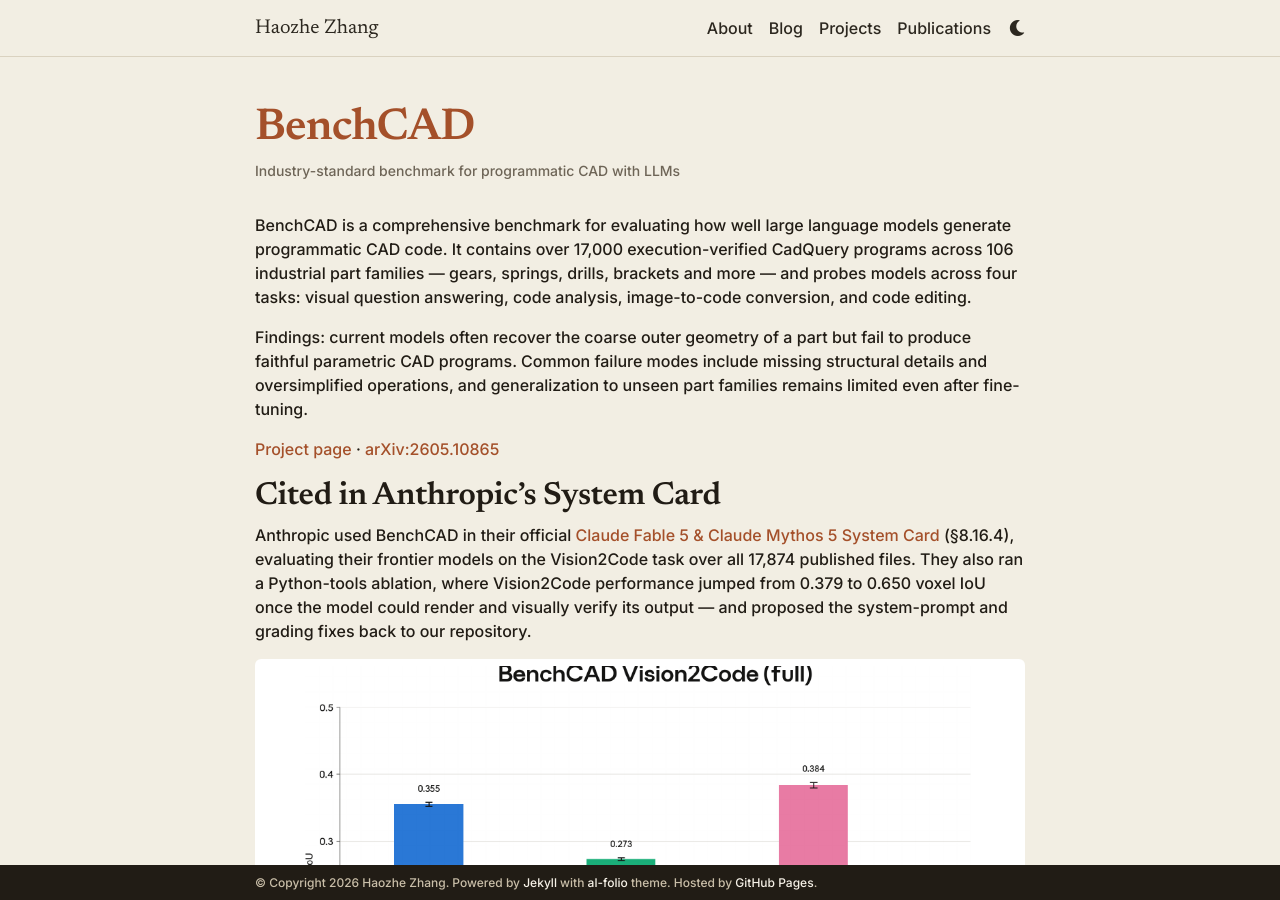
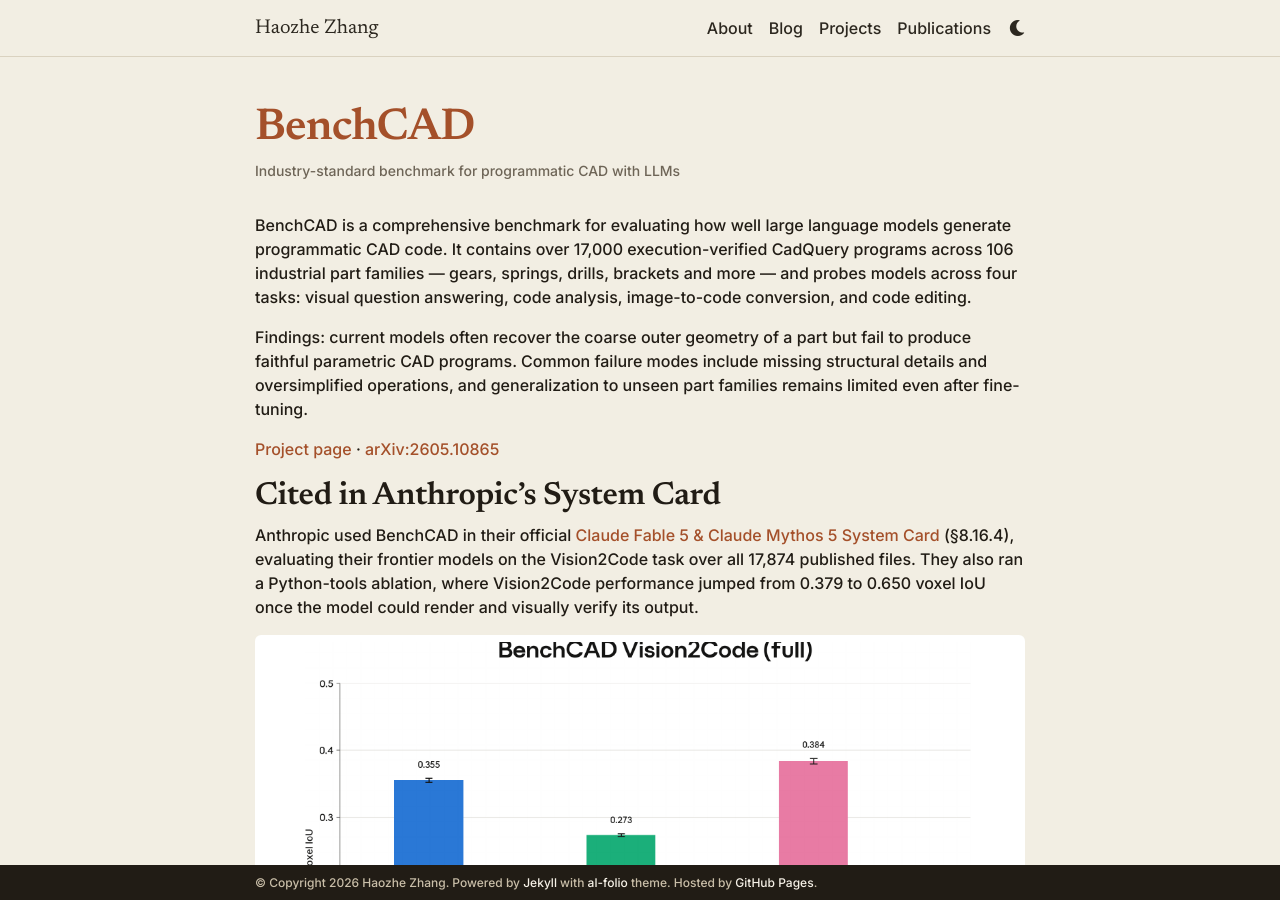
Before and after one commit to HaozheZhang6/HaozheZhang6.github.io, a Jekyll site: the page built from _projects/1_project.md, in a window 1280 px wide and 900 px high. Built offline with Jekyll 4.4.1, drawn with Linux system fonts in a browser that asks for light colours; a style sheet for code colours, icons or effects is not loaded.

Commit message:
BenchCAD project page: drop the system-prompt/grading note

```diff
--- a/_projects/1_project.md
+++ b/_projects/1_project.md
@@ -16,7 +16,7 @@
 
 ## Cited in Anthropic's System Card
 
-Anthropic used BenchCAD in their official [Claude Fable 5 &amp; Claude Mythos 5 System Card](https://www-cdn.anthropic.com/2f9323abbcc4abe219577539efe19a623c9ca2bd/Claude%20Fable%205%20&%20Claude%20Mythos%205%20System%20Card.pdf) (§8.16.4), evaluating their frontier models on the Vision2Code task over all 17,874 published files. They also ran a Python-tools ablation, where Vision2Code performance jumped from 0.379 to 0.650 voxel IoU once the model could render and visually verify its output — and proposed the system-prompt and grading fixes back to our repository.
+Anthropic used BenchCAD in their official [Claude Fable 5 &amp; Claude Mythos 5 System Card](https://www-cdn.anthropic.com/2f9323abbcc4abe219577539efe19a623c9ca2bd/Claude%20Fable%205%20&%20Claude%20Mythos%205%20System%20Card.pdf) (§8.16.4), evaluating their frontier models on the Vision2Code task over all 17,874 published files. They also ran a Python-tools ablation, where Vision2Code performance jumped from 0.379 to 0.650 voxel IoU once the model could render and visually verify its output.
 
 <img src="/assets/img/projects/benchcad_syscard_full.png" alt="BenchCAD Vision2Code scores, full benchmark" style="display:block;max-width:100%;height:auto;margin:1rem auto;border-radius:6px;">
 
```
